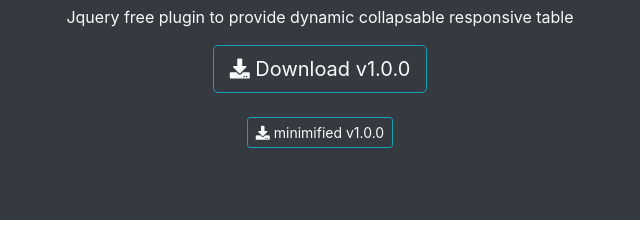
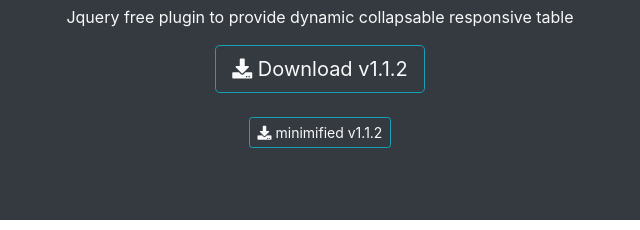
Before and after one commit to larevuegeek/jsmartable, a website: page index.html in a window 1280 px wide. Shown: the part 149-379 px from the top of the page, 320-960 px from the left. Drawn offline with nearby package versions, Linux system fonts and the light colour scheme.

Commit message:
Change to release 1.1.2 with new repository

```diff
--- a/index.html
+++ b/index.html
@@ -43,8 +43,8 @@
             <h1>JSmartable</h1>
             <p>Jquery free plugin to provide dynamic collapsable responsive table</p>
 
-            <a href="jsmartable.js" class="btn btn-outline-info btn-lg mb-4 text-light" target="_blank"><i class="fa fa-download"></i> Download v1.0.0</a><br/>
-            <a href="jsmartable.min.js" class="btn btn-outline-info btn-sm mb-4 text-light" target="_blank"><i class="fa fa-download"></i> minimified v1.0.0</a>
+            <a href="jsmartable.js" class="btn btn-outline-info btn-lg mb-4 text-light" target="_blank"><i class="fa fa-download"></i> Download v1.1.2</a><br/>
+            <a href="jsmartable.min.js" class="btn btn-outline-info btn-sm mb-4 text-light" target="_blank"><i class="fa fa-download"></i> minimified v1.1.2</a>
 
         </div>
 
--- a/package.json
+++ b/package.json
@@ -1,6 +1,6 @@
 {
     "name": "jsmartable",
-    "version": "1.0.1",
+    "version": "1.1.2",
     "description": "JQuery free plugin to provide dynamic collapsable responsive table",
     "license": "MIT",
     "repository": "larevuegeek/jsmartable",
```
Also changed, not shown: CHANGELOG.md.
